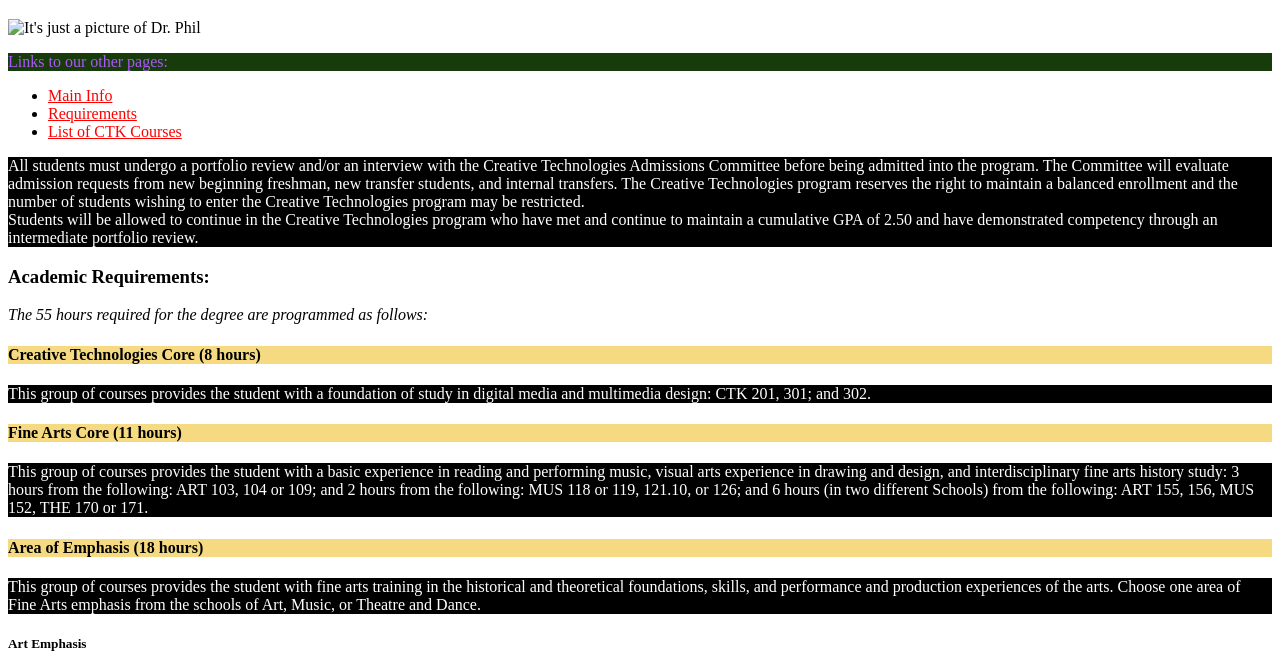
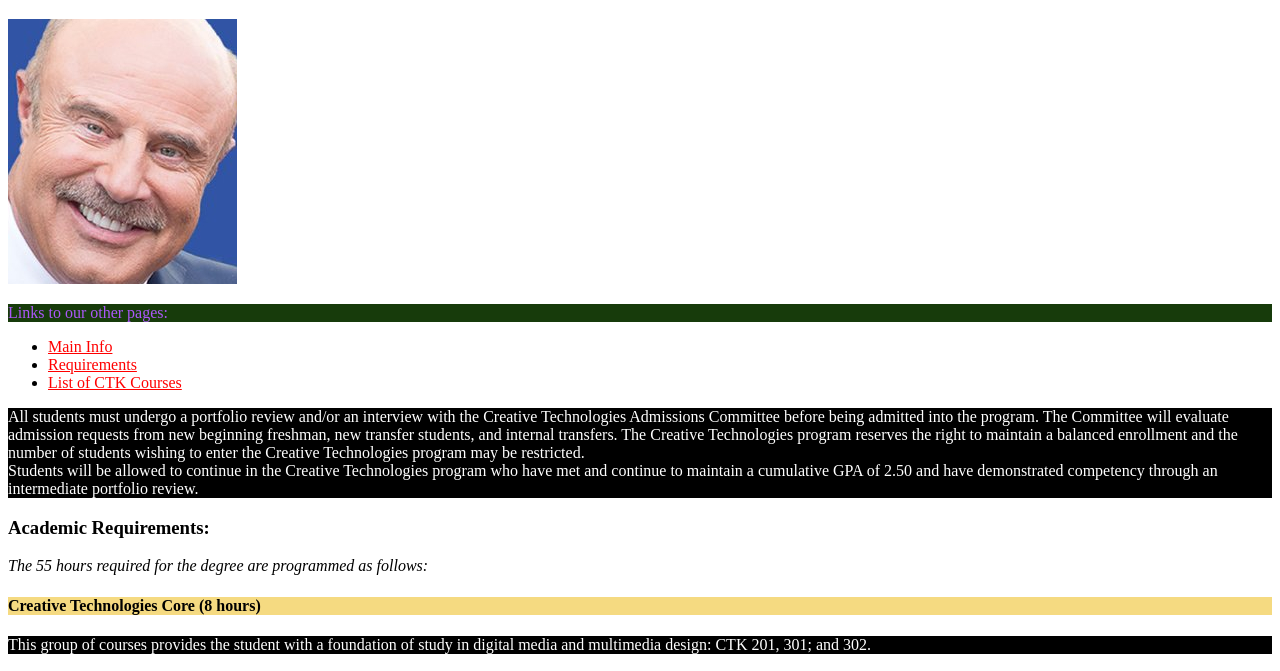
Before and after one commit to loganmriedel/CTK301, a plain HTML site: page assignment3/page2.html in a window 1280 px wide. Shown: the part 61-732 px from the top of the page. Drawn offline with Linux system fonts and the light colour scheme.

Commit message:
Update page2.html

```diff
--- a/assignment3/page2.html
+++ b/assignment3/page2.html
@@ -9,7 +9,7 @@
   <body>
     <header>
       <h1 class="fortheclass">Admission and Retention Requirements</h1>
-      <img src="assignment2/drphil.jpg" alt="It's just a picture of Dr. Phil" >
+      <img src="../assignment2/drphil.jpg" alt="It's just a picture of Dr. Phil" >
     </header>
 
     <nav>
```
